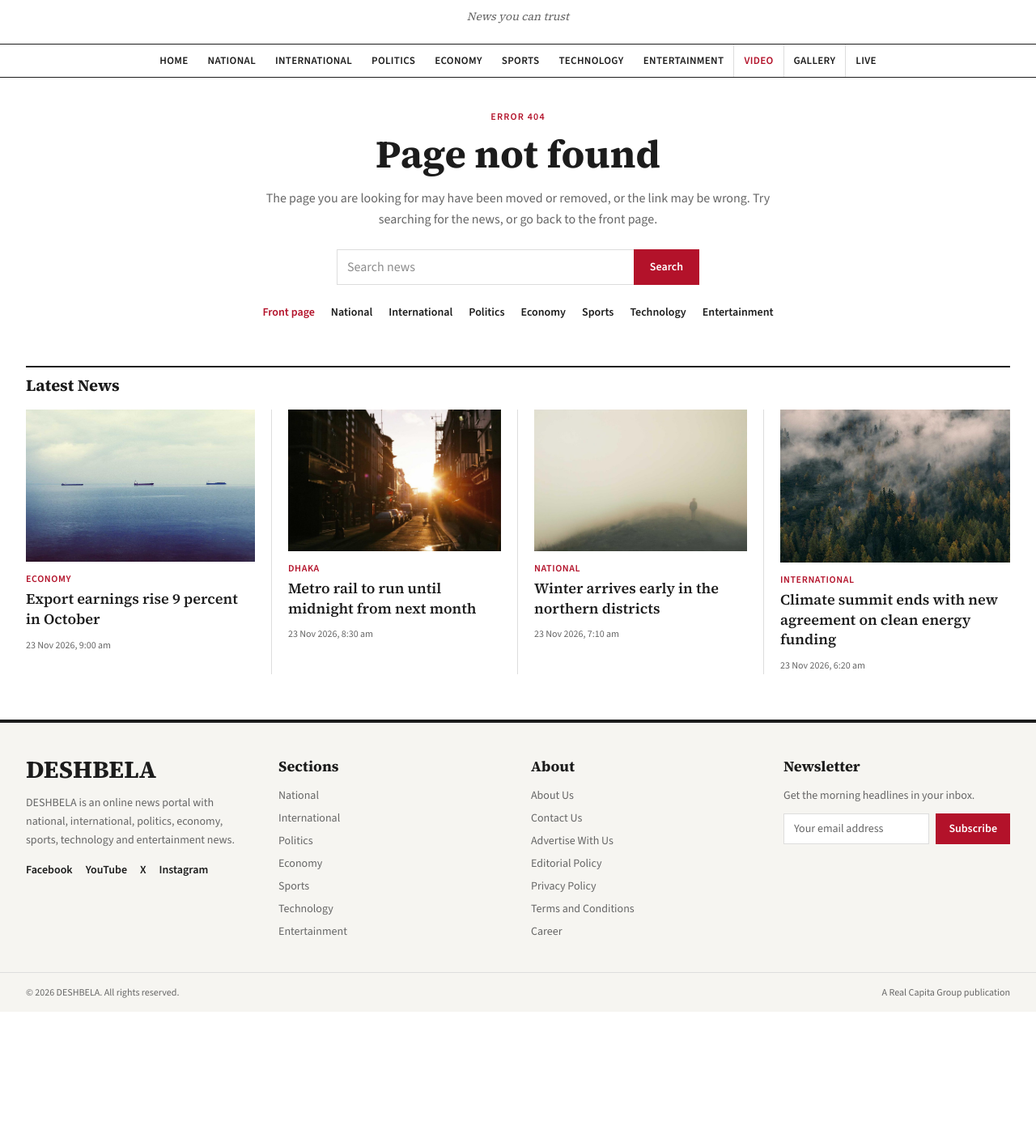
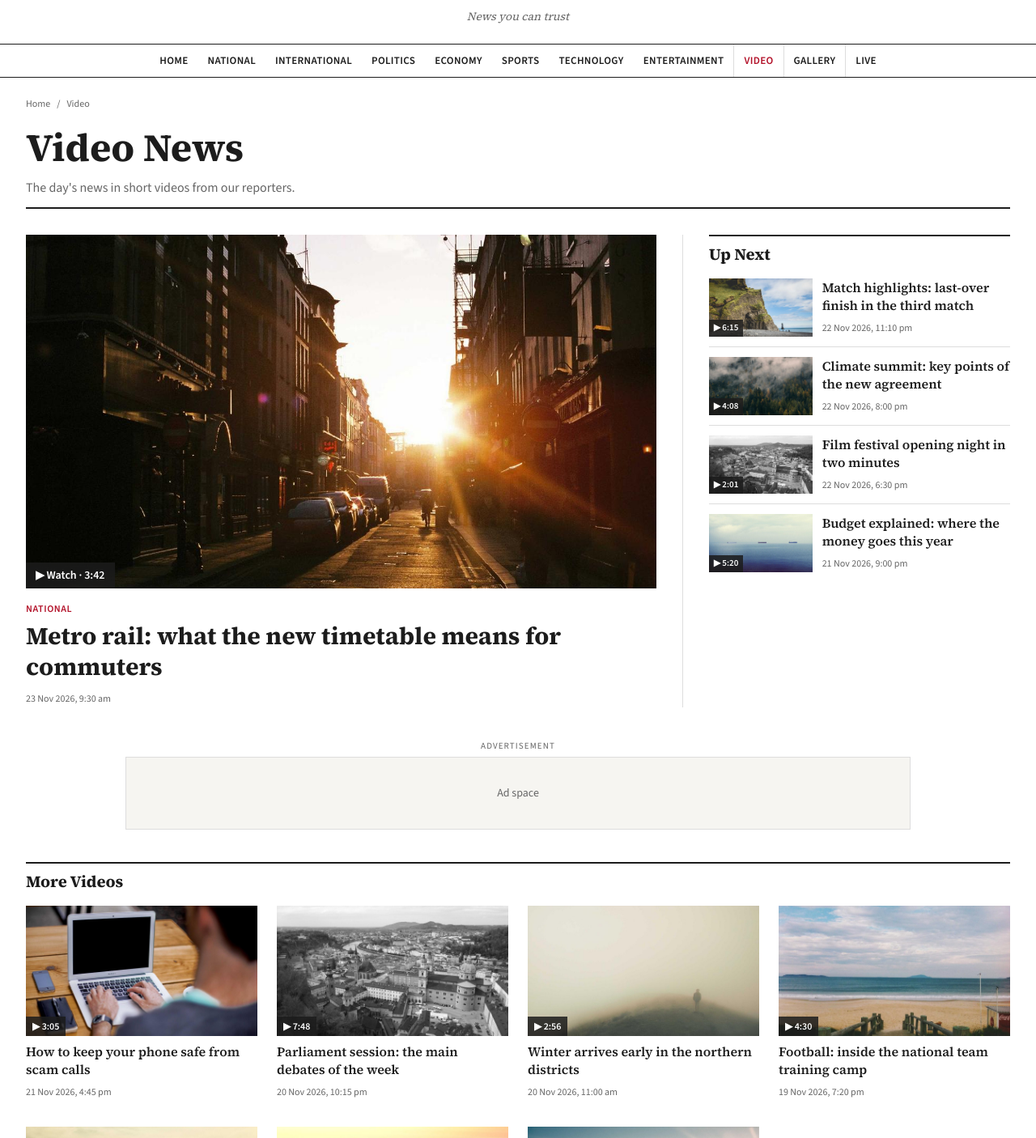
Before and after one commit to EasinTanvir/deshbela-project, a Next.js app: page /videos in a window 1280 px wide. Before the commit this address had no page. Shown: the part 111-1517 px from the top of the page at 81% size. Before the commit the page ends 1361 px from the top, so only its background shows below. Built offline with nearby package versions, Linux system fonts and the light colour scheme.

Commit message:
added videos page

```diff
--- /dev/null
+++ b/src/app/videos/page.js
@@ -0,0 +1,11 @@
+import Videos from "@/components/pages/videos/Videos";
+
+export const metadata = {
+  title: "Video News",
+  description: "Watch the latest news videos from DESHBELA: national, politics, economy, sports and more.",
+  alternates: { canonical: "/videos" },
+};
+
+export default function VideosPage() {
+  return <Videos />;
+}
--- /dev/null
+++ b/src/components/pages/videos/VideoGrid.jsx
@@ -0,0 +1,17 @@
+import SectionTitle from "@/components/common/SectionTitle";
+import VideoCard from "@/components/common/VideoCard";
+
+export default function VideoGrid({ title, videos }) {
+  if (videos.length === 0) return null;
+
+  return (
+    <section>
+      <SectionTitle title={title} />
+      <div className="grid gap-x-6 gap-y-8 sm:grid-cols-2 lg:grid-cols-4">
+        {videos.map((video) => (
+          <VideoCard key={video.id} video={video} />
+        ))}
+      </div>
+    </section>
+  );
+}
--- /dev/null
+++ b/src/components/pages/videos/Videos.jsx
@@ -0,0 +1,51 @@
+import AdSlot from "@/components/common/AdSlot";
+import Breadcrumb from "@/components/common/Breadcrumb";
+import Container from "@/components/common/Container";
+import SectionTitle from "@/components/common/SectionTitle";
+import VideoListItem from "@/components/common/VideoListItem";
+import LeadVideo from "@/components/pages/videos/LeadVideo";
+import VideoGrid from "@/components/pages/videos/VideoGrid";
+import { getAllVideos } from "@/lib/videoData";
+
+export default async function Videos() {
+  const videos = await getAllVideos();
+  const [lead, ...rest] = videos;
+  const upNext = rest.slice(0, 4);
+  const moreVideos = rest.slice(4);
+
+  return (
+    <Container className="mt-6">
+      <Breadcrumb items={[{ label: "Video", href: "/videos" }]} />
+      <header className="mt-4 border-b-2 border-ink pb-3">
+        <h1 className="font-serif text-4xl font-bold leading-tight text-ink md:text-5xl">Video News</h1>
+        <p className="mt-2 text-muted">The day&apos;s news in short videos from our reporters.</p>
+      </header>
+
+      {lead ? (
+        <div className="mt-8 grid gap-10 lg:grid-cols-12 lg:gap-0">
+          <div className="min-w-0 lg:col-span-8 lg:pr-8">
+            <LeadVideo video={lead} />
+          </div>
+          <aside className="lg:col-span-4 lg:border-l lg:border-line lg:pl-8">
+            <SectionTitle title="Up Next" />
+            <ul className="divide-y divide-line">
+              {upNext.map((video) => (
+                <li key={video.id} className="py-3 first:pt-0">
+                  <VideoListItem video={video} />
+                </li>
+              ))}
+            </ul>
+          </aside>
+        </div>
+      ) : (
+        <p className="mt-8 text-muted">No videos have been published yet.</p>
+      )}
+
+      <div className="my-10">
+        <AdSlot />
+      </div>
+
+      <VideoGrid title="More Videos" videos={moreVideos} />
+    </Container>
+  );
+}
```
